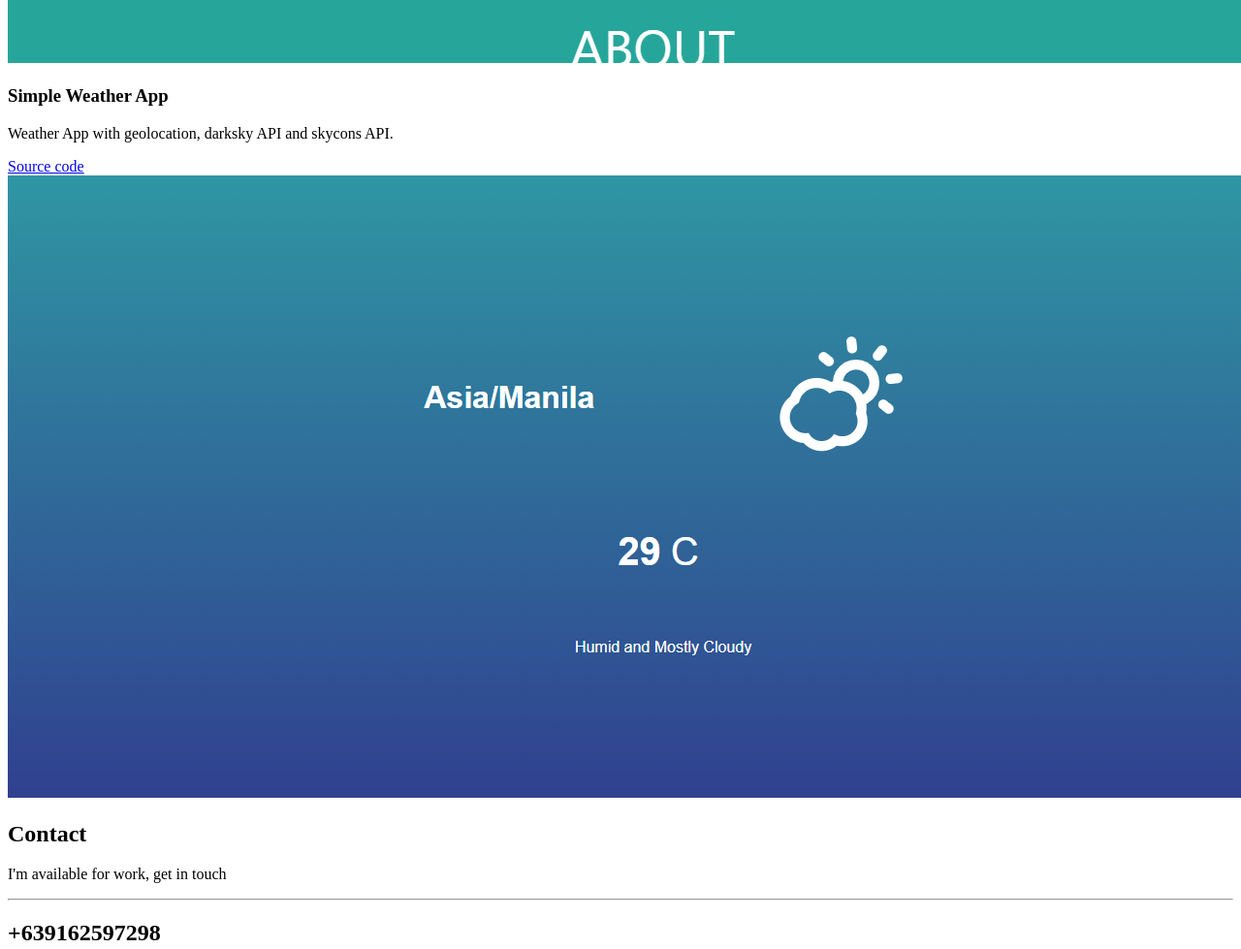
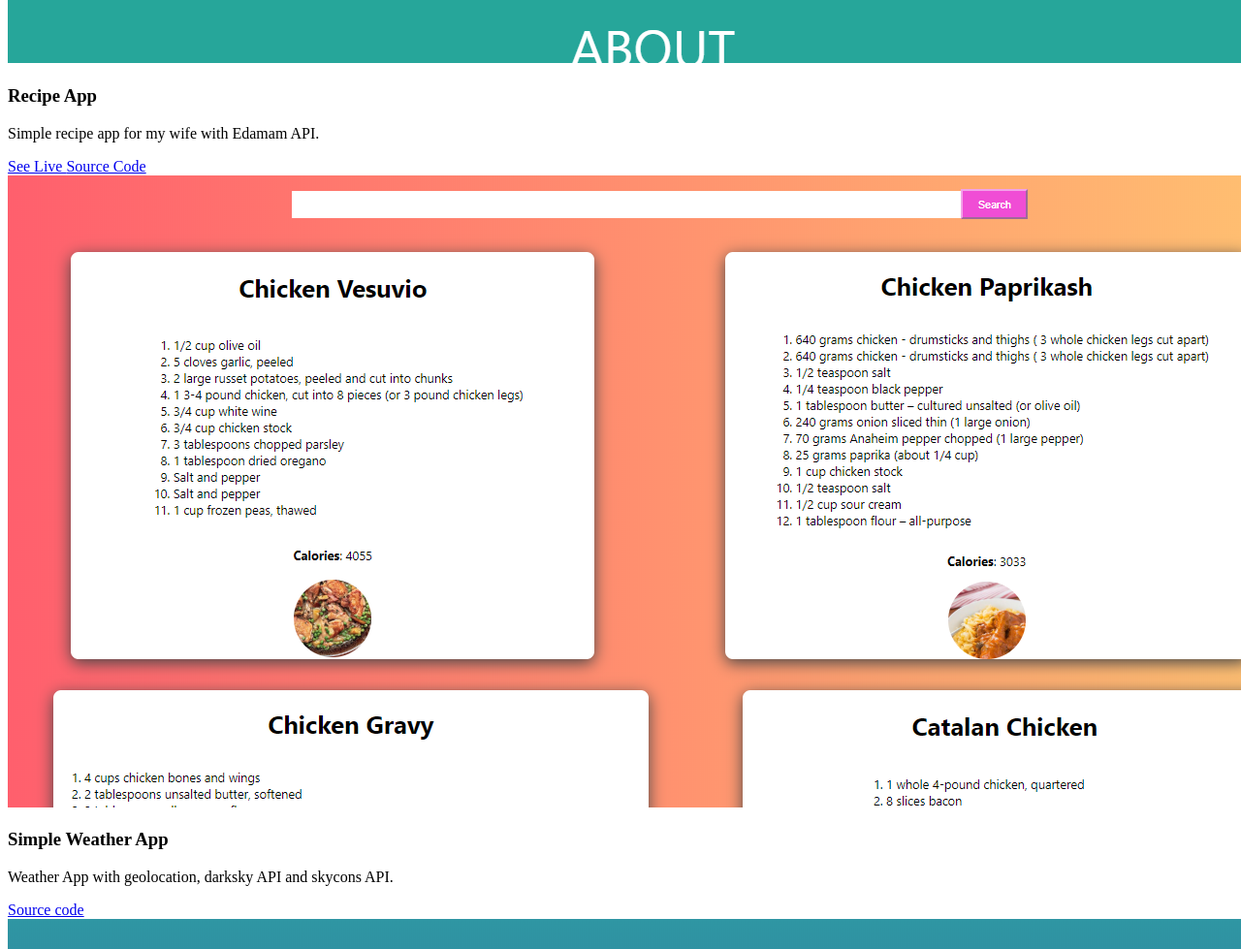
Before and after one commit to LordZeF/simple-folio, a website: page src/template.html in a window 1280 px wide. Shown: the part 2720-3699 px from the top of the page at 97% size. Drawn offline with nearby package versions, Linux system fonts and the light colour scheme.

Commit message:
adding projects

```diff
--- a/src/template.html
+++ b/src/template.html
@@ -189,6 +189,36 @@
         <div class="row">
           <div class="col-lg-4 col-sm-12">
             <div class="project-wrapper__text">
+              <h3 class="project-wrapper__text-title">Recipe App</h3>
+              <div>
+                <p class="mb-4">
+                  Simple recipe app for my wife with Edamam API.
+                </p>
+              </div>
+              <a target="_blank" class="cta-btn cta-btn--hero" href="https://chefkinz.netlify.app/">
+                See Live
+              </a>
+              <a target="_blank" class="cta-btn text-color-main" href="https://github.com/LordZeF/recipe-app">
+                Source Code
+              </a>
+            </div>
+          </div>
+          <div class="col-lg-8 col-sm-12">
+            <div class="project-wrapper__image">
+              <a href="https://chefkinz.netlify.app/" target="_blank">
+                <div data-tilt class="thumbnail rounded">
+                  <img class="img-fluid" src="./assets/recipe.png" />
+                </div>
+              </a>
+            </div>
+          </div>
+        </div>
+        <!-- /END Project -->
+
+        <!-- Each .row is a project -->
+        <div class="row">
+          <div class="col-lg-4 col-sm-12">
+            <div class="project-wrapper__text">
               <h3 class="project-wrapper__text-title">Simple Weather App</h3>
               <div>
                 <p class="mb-4">
```
Also changed, not shown: src/assets/recipe.png (added).
